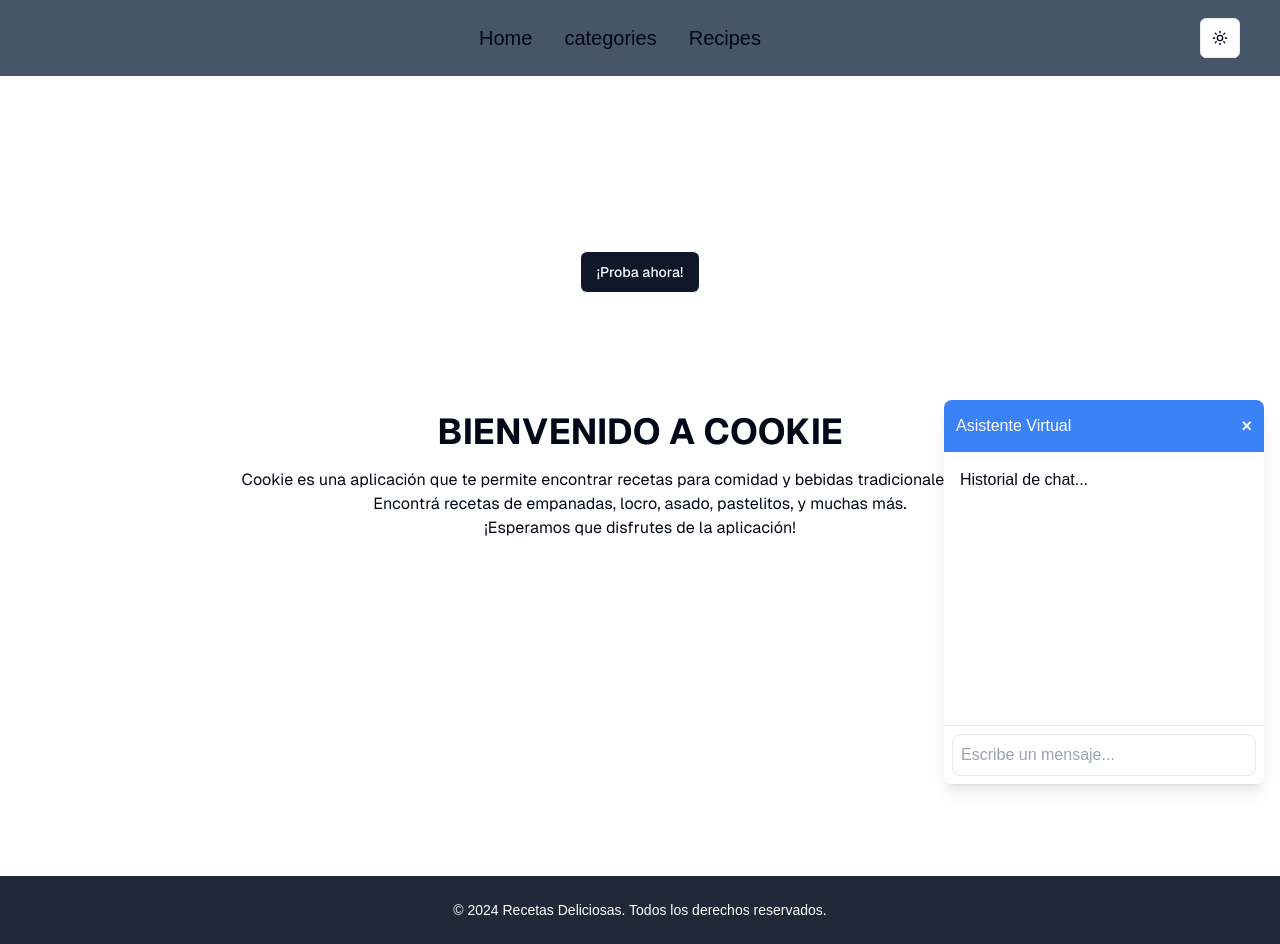
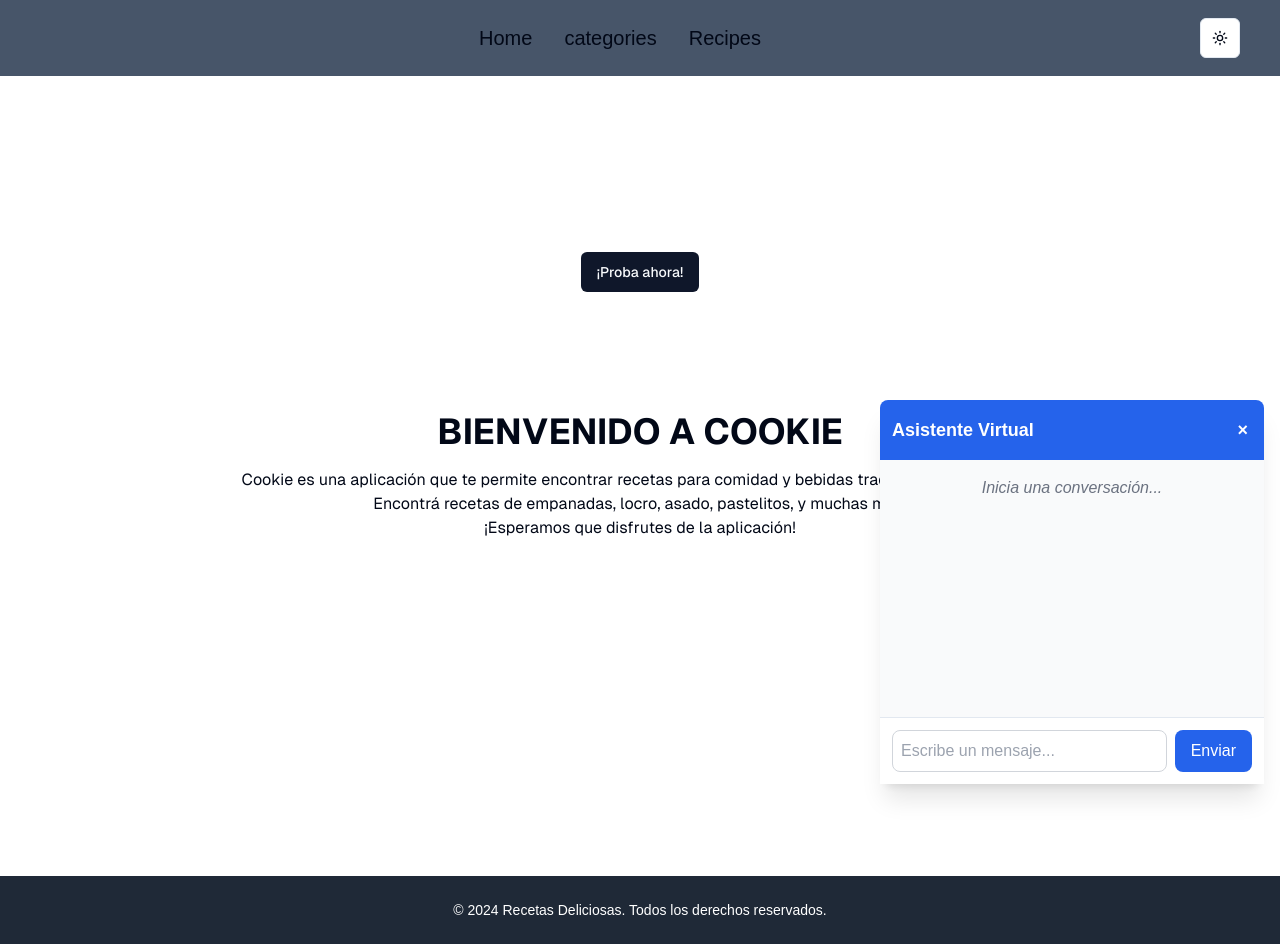
Before and after one commit to MartinaC181/Frontend_AppRecetas, a Next.js app: page / in a window 1280 px wide. Both pictures are taken after a click on the button "Abrir chatbot". Built offline with nearby package versions, Linux system fonts and the light colour scheme.

Commit message:
update chatbot

```diff
--- a/package.json
+++ b/package.json
@@ -25,6 +25,7 @@
     "lucide-react": "^0.456.0",
     "next": "15.0.2",
     "next-themes": "^0.4.3",
+    "node-wit": "^6.6.0",
     "react": "^18.3.1",
     "react-dom": "^18.3.1",
     "react-hook-form": "^7.53.2",
--- a/src/app/api/chatbot/route.tsx
+++ b/src/app/api/chatbot/route.tsx
@@ -4,10 +4,8 @@ import { Wit } from 'node-wit';
 
 // Verifica que el token de acceso está definido en las variables de entorno
 const accessToken = process.env.WITAI_SERVER_ACCESS_TOKEN;
-console.log("Token de Wit.ai:", accessToken); // Verifica en la terminal si aparece correctamente
-
 if (!accessToken) {
-  throw new Error('WITAI_SERVER_ACCESS_TOKEN is not defined');
+  throw new Error('WITAI_SERVER_ACCESS_TOKEN no está definido');
 }
 
 // Configura el cliente de Wit.ai
@@ -23,10 +21,10 @@ interface ChatbotRequest {
 // Define el manejador para solicitudes POST
 export async function POST(req: Request) {
   try {
-    // Parsea el cuerpo de la solicitud y tipifica la estructura esperada
+    // Parsea el cuerpo de la solicitud
     const body: ChatbotRequest = await req.json();
 
-    // Asegúrate de que el mensaje exista
+    // Asegúrate de que el mensaje sea válido
     if (!body.message || typeof body.message !== 'string') {
       return NextResponse.json(
         { error: 'El mensaje es requerido y debe ser un string' },
@@ -36,14 +34,43 @@ export async function POST(req: Request) {
 
     // Envía el mensaje a Wit.ai
     const response = await client.message(body.message, {});
+
+    // LOG: Mostrar la respuesta completa de Wit.ai en la consola
+    console.log("Respuesta de Wit.ai:", JSON.stringify(response, null, 2));
+
+    // Extraer datos relevantes de la respuesta
     const { intents, entities, text } = response;
 
+    // Procesar la intención principal y generar una respuesta
+    const intent = intents[0]?.name || "unknown";
+    let reply;
+
+    switch (intent) {
+      case "greet":
+        reply = "¡Hola! ¿En qué puedo ayudarte?";
+        break;
+      case "find_recipe":
+        reply = "¿Qué ingredientes tienes o qué tipo de receta buscas?";
+        break;
+      case "get_recipe_by_ingredient":
+        reply = "Por favor, dime los ingredientes para buscar recetas.";
+        break;
+      case "thank_you":
+        reply = "¡De nada! Estoy aquí para ayudarte.";
+        break;
+      case "goodbye":
+        reply = "¡Hasta luego! Que tengas un buen día.";
+        break;
+      default:
+        reply = "Lo siento, no entendí tu mensaje. ¿Puedes intentarlo de nuevo?";
+    }
+
     // Devuelve la respuesta procesada
-    return NextResponse.json({ intents, entities, text });
+    return NextResponse.json({ reply, intent, entities, text });
   } catch (error) {
     console.error('Error al procesar el mensaje:', error);
     return NextResponse.json(
-      { error: 'Error al procesar el mensaje.' },
+      { error: 'Error interno al procesar el mensaje. Por favor, intenta de nuevo más tarde.' },
       { status: 500 }
     );
   }
--- a/src/components/chatbot/Chatbot.tsx
+++ b/src/components/chatbot/Chatbot.tsx
@@ -1,50 +1,131 @@
 "use client";
 
-import React, { useState, useEffect } from "react";
+import React, { useState } from "react";
+
+interface Message {
+  role: "user" | "bot";
+  content: string;
+}
 
 const Chatbot: React.FC = () => {
   const [isOpen, setIsOpen] = useState(false);
-  const [isClient, setIsClient] = useState(false);
+  const [messages, setMessages] = useState<Message[]>([]);
+  const [input, setInput] = useState("");
 
-  useEffect(() => {
-    setIsClient(true);
-  }, []);
+  const toggleChat = () => setIsOpen(!isOpen);
 
-  const toggleChat = () => {
-    setIsOpen((prev) => !prev);
+  const sendMessage = async () => {
+    if (!input.trim()) return;
+
+    // Agregar mensaje del usuario al historial
+    const userMessage: Message = { role: "user", content: input };
+    setMessages((prev) => [...prev, userMessage]);
+
+    try {
+      // Enviar el mensaje al backend (API /api/chatbot)
+      const response = await fetch("/api/chatbot", {
+        method: "POST",
+        headers: { "Content-Type": "application/json" },
+        body: JSON.stringify({ message: input }),
+      });
+
+      if (!response.ok) {
+        throw new Error("Error al obtener la respuesta del chatbot");
+      }
+
+      const data = await response.json();
+      console.log("Respuesta del servidor:", data); // Para depuración
+
+      // Agregar respuesta del bot al historial
+      const botMessage: Message = { role: "bot", content: data.reply || "No tengo una respuesta para eso." };
+      setMessages((prev) => [...prev, botMessage]);
+    } catch (error) {
+      console.error("Error enviando el mensaje:", error);
+      setMessages((prev) => [
+        ...prev,
+        { role: "bot", content: "Error al contactar con el servidor del chatbot. Por favor, intenta más tarde." },
+      ]);
+    }
+
+    setInput("");
   };
 
-  if (!isClient) {
-    return null;
-  }
+  const handleKeyPress = (e: React.KeyboardEvent<HTMLInputElement>) => {
+    if (e.key === "Enter") {
+      e.preventDefault(); // Evita que el formulario envíe una solicitud GET si hay un formulario padre
+      sendMessage();
+    }
+  };
 
   return (
     <div className="fixed bottom-4 right-4 z-50">
-      {!isOpen ? (
+      {/* Botón flotante para abrir/cerrar el chatbot */}
+      {!isOpen && (
         <button
           onClick={toggleChat}
-          className="bg-blue-500 text-white rounded-full p-3 shadow-lg"
+          className="bg-blue-600 text-white rounded-full p-4 shadow-lg hover:bg-blue-700 focus:outline-none focus:ring-2 focus:ring-blue-400"
+          aria-label="Abrir chatbot"
         >
           💬
         </button>
-      ) : (
-        <div className="bg-white w-80 h-96 rounded-lg shadow-lg flex flex-col">
-          <div className="bg-blue-500 text-white p-3 flex justify-between items-center rounded-t-lg">
-            <span>Asistente Virtual</span>
+      )}
+
+      {/* Ventana del chatbot */}
+      {isOpen && (
+        <div className="bg-white w-96 h-96 rounded-lg shadow-xl flex flex-col">
+          {/* Encabezado */}
+          <div className="bg-blue-600 text-white p-3 rounded-t-lg flex justify-between items-center">
+            <h2 className="text-lg font-semibold">Asistente Virtual</h2>
             <button
               onClick={toggleChat}
-              className="text-white text-lg font-bold"
+              className="text-white text-lg font-bold hover:bg-blue-700 rounded-full p-1 focus:outline-none"
+              aria-label="Cerrar chatbot"
             >
               ×
             </button>
           </div>
-          <div className="flex-grow p-4 overflow-y-auto">Historial de chat...</div>
-          <div className="p-2 border-t">
+
+          {/* Historial de mensajes */}
+          <div className="flex-grow p-4 overflow-y-auto bg-gray-50">
+            {messages.length === 0 && (
+              <p className="text-gray-500 text-center italic">Inicia una conversación...</p>
+            )}
+            {messages.map((msg, index) => (
+              <div
+                key={index}
+                className={`mb-2 ${
+                  msg.role === "user" ? "text-right" : "text-left"
+                }`}
+              >
+                <span
+                  className={`inline-block px-4 py-2 rounded-lg ${
+                    msg.role === "user"
+                      ? "bg-blue-500 text-white"
+                      : "bg-gray-200 text-gray-800"
+                  }`}
+                >
+                  {msg.content}
+                </span>
+              </div>
+            ))}
+          </div>
+
+          {/* Input de texto */}
+          <div className="p-3 border-t bg-white flex">
             <input
               type="text"
+              value={input}
+              onChange={(e) => setInput(e.target.value)}
+              onKeyDown={handleKeyPress} // Llama a la función cuando se presiona una tecla
               placeholder="Escribe un mensaje..."
-              className="w-full p-2 border rounded-lg"
+              className="flex-grow border border-gray-300 rounded-lg p-2 focus:outline-none focus:ring-2 focus:ring-blue-400"
             />
+            <button
+              onClick={sendMessage}
+              className="ml-2 bg-blue-600 text-white px-4 py-2 rounded-lg hover:bg-blue-700 focus:outline-none focus:ring-2 focus:ring-blue-400"
+            >
+              Enviar
+            </button>
           </div>
         </div>
       )}
```
Also changed, not shown: 1 other file (tests, documents, lock files or other folders).
